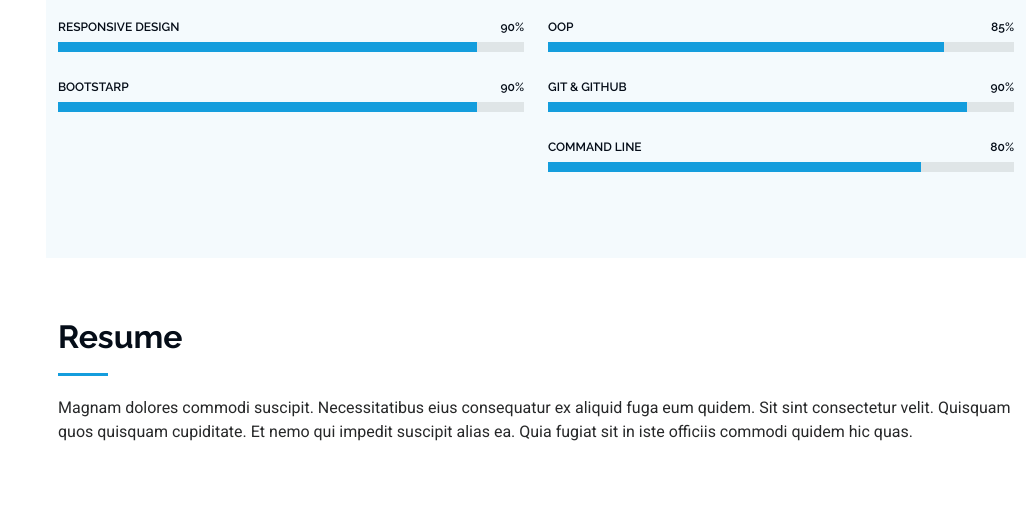
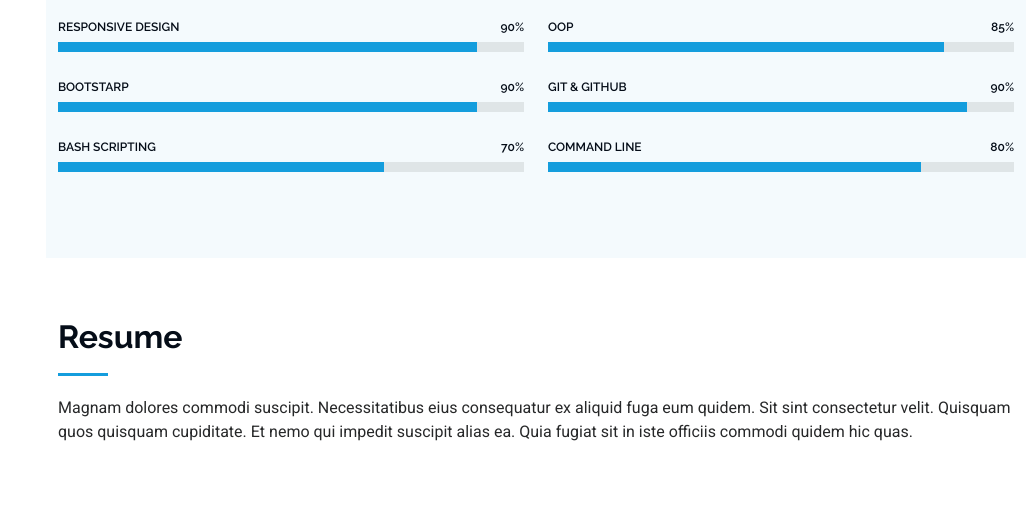
Before and after one commit to omar-rehann/Omar-Rehann, a plain HTML site: page index.html in a window 1280 px wide. Shown: the part 2160-2681 px from the top of the page, without its empty margins (254-1280 px from the left). Drawn offline with Linux system fonts and the light colour scheme.

Commit message:
Add new skill

```diff
--- a/index.html
+++ b/index.html
@@ -202,6 +202,12 @@
                             <span class="skill"><span>Bootstarp</span> <i class="val">90%</i></span>
                             <div class="progress-bar-wrap">
                                 <div class="progress-bar" role="progressbar" aria-valuenow="90" aria-valuemin="0" aria-valuemax="100"></div>
+                            </div>
+                        </div>
+                        <div class="progress">
+                            <span class="skill"><span>Bash Scripting</span> <i class="val">70%</i></span>
+                            <div class="progress-bar-wrap">
+                                <div class="progress-bar" role="progressbar" aria-valuenow="70" aria-valuemin="0" aria-valuemax="100"></div>
                             </div>
                         </div>
                         <!-- End Skills Item -->
```
